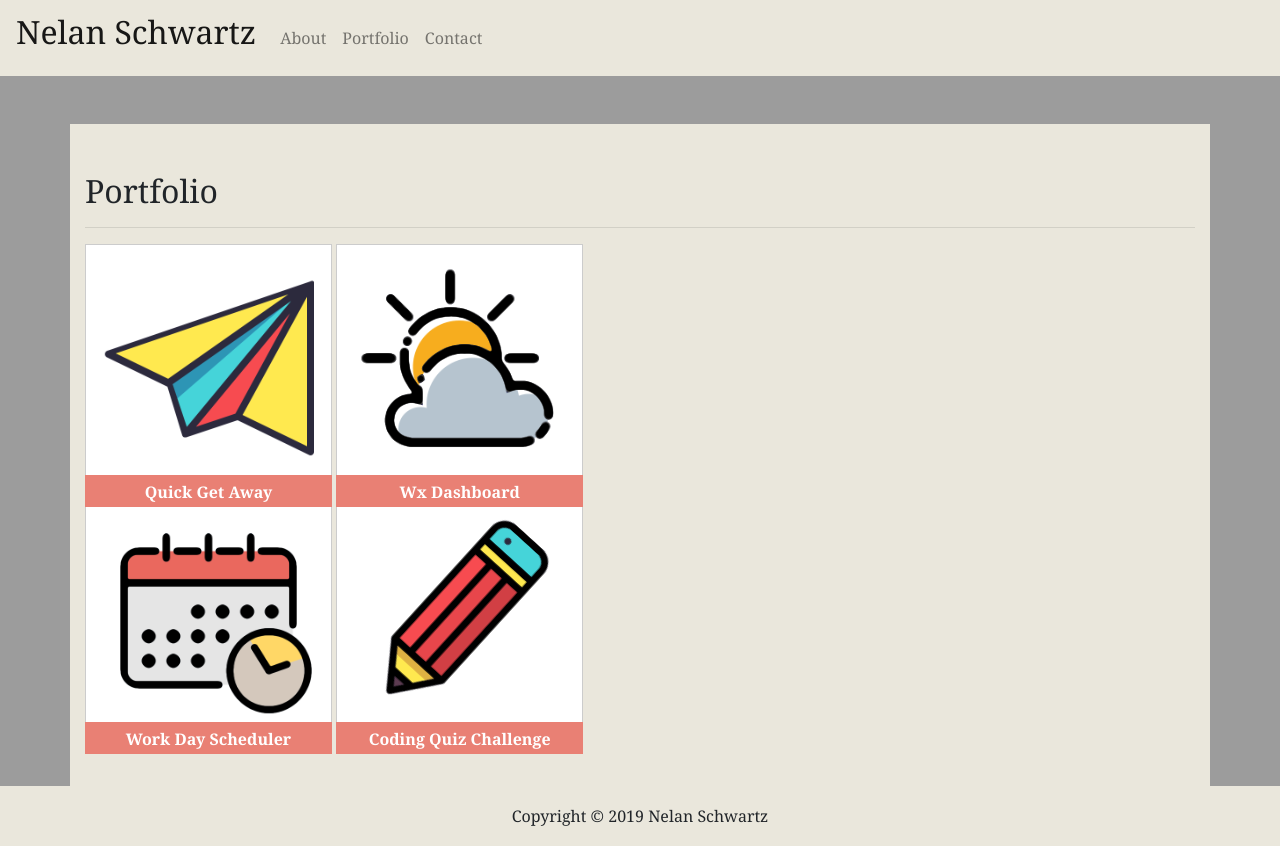
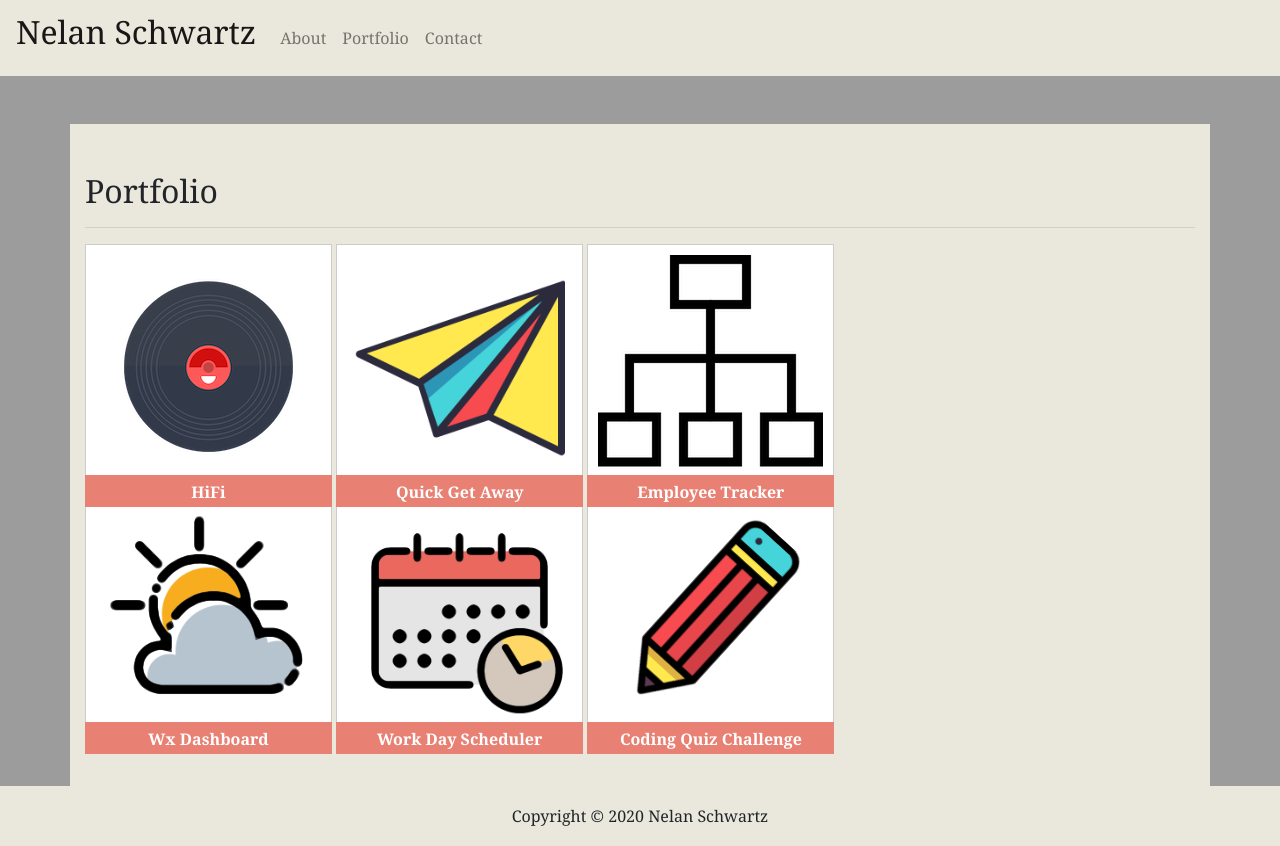
Before and after one commit to kr4mpu5-cont-ed/hw-02, a plain HTML site: page portfolio.html in a window 1280 px wide. Drawn offline with nearby package versions, Linux system fonts and the light colour scheme.

Commit message:
portfolio update

```diff
--- a/portfolio.html
+++ b/portfolio.html
@@ -45,9 +45,11 @@
             <div class="row mb-5">
               <div class="col">
 
+                  <span class="containerGame"><a href="https://github.com/meatripoli/HiFi/"><span class="tagGame">HiFi</span><img src="assets/images/iconfinder_vinyl.png" class="img-fluid" alt="icon vinyl" /></a></span>
                   <span class="containerGame"><a href="https://kr4mpu5.github.io/ProjectAgile/"><span class="tagGame">Quick Get Away</span><img src="assets/images/iconfinder_paperplane.png" class="img-fluid" alt="icon paper plane" /></a></span>
+                  <span class="containerGame"><a href="https://github.com/kr4mpu5/hw-12"><span class="tagGame">Employee Tracker</span><img src="assets/images/iconfinder_orgchart.png" class="img-fluid" alt="icon org chart" /></a></span>
+                  <br />
                   <span class="containerGame"><a href="https://kr4mpu5.github.io/hw-06/"><span class="tagGame">Wx Dashboard</span><img src="assets/images/iconfinder_cloudy.png" class="img-fluid" alt="icon mostly sunny" /></a></span>
-                  <br />
                   <span class="containerGame"><a href="https://kr4mpu5.github.io/hw-05/"><span class="tagGame">Work Day Scheduler</span><img src="assets/images/iconfinder_scheduler.png" class="img-fluid" alt="icon calendar" /></a></span>
                   <span class="containerGame"><a href="https://kr4mpu5.github.io/hw-04/"><span class="tagGame">Coding Quiz Challenge</span><img src="assets/images/iconfinder_pencil.png" class="img-fluid" alt="icon checkbox" /></a></span>
                   <br />
@@ -63,7 +65,7 @@
 <!-- begin footer -->
   <footer class="footer">
       <div class="container">
-        <span>Copyright &copy; 2019 Nelan Schwartz</span>
+        <span>Copyright &copy; 2020 Nelan Schwartz</span>
       </div>
   </footer>
 <!-- end footer -->
```
Also changed, not shown: contact.html (+1 -1 lines), index.html (+1 -1 lines), assets/images/iconfinder_orgchart.png (added), assets/images/iconfinder_vinyl.png (added).
